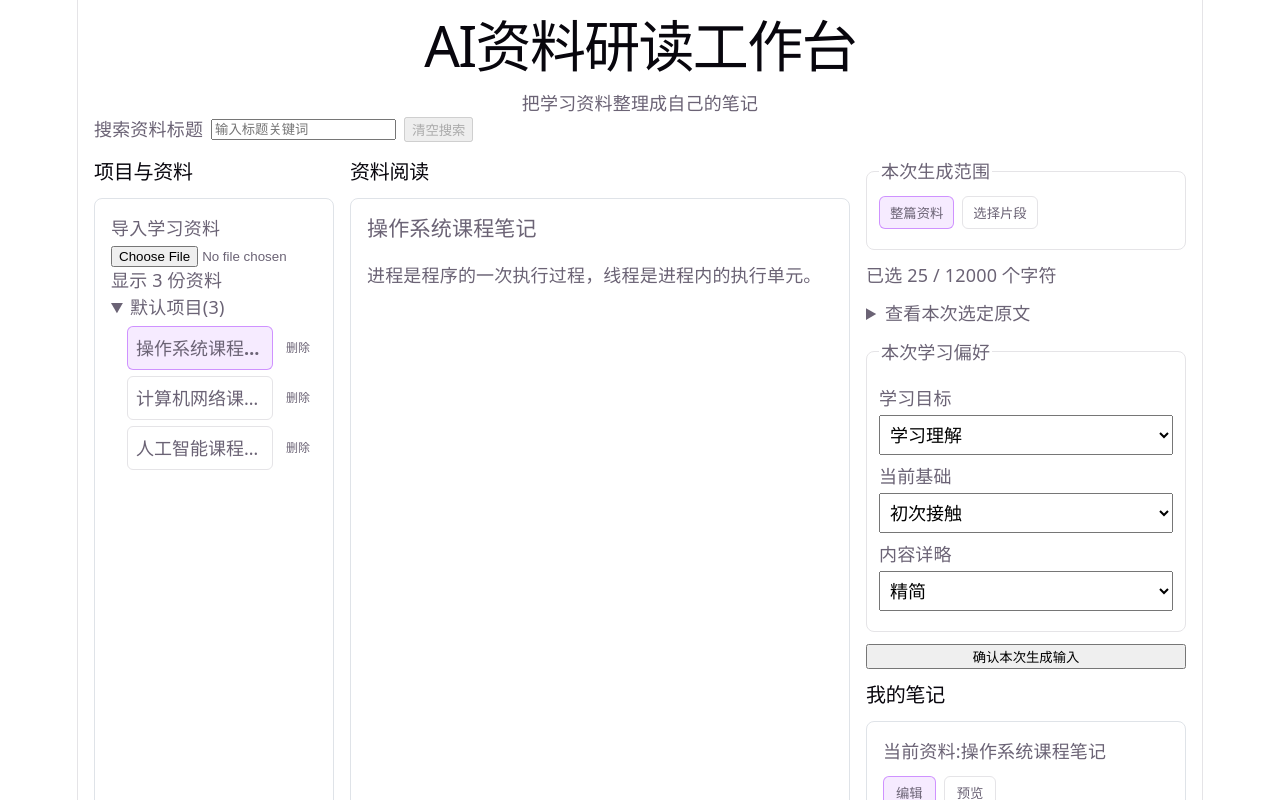
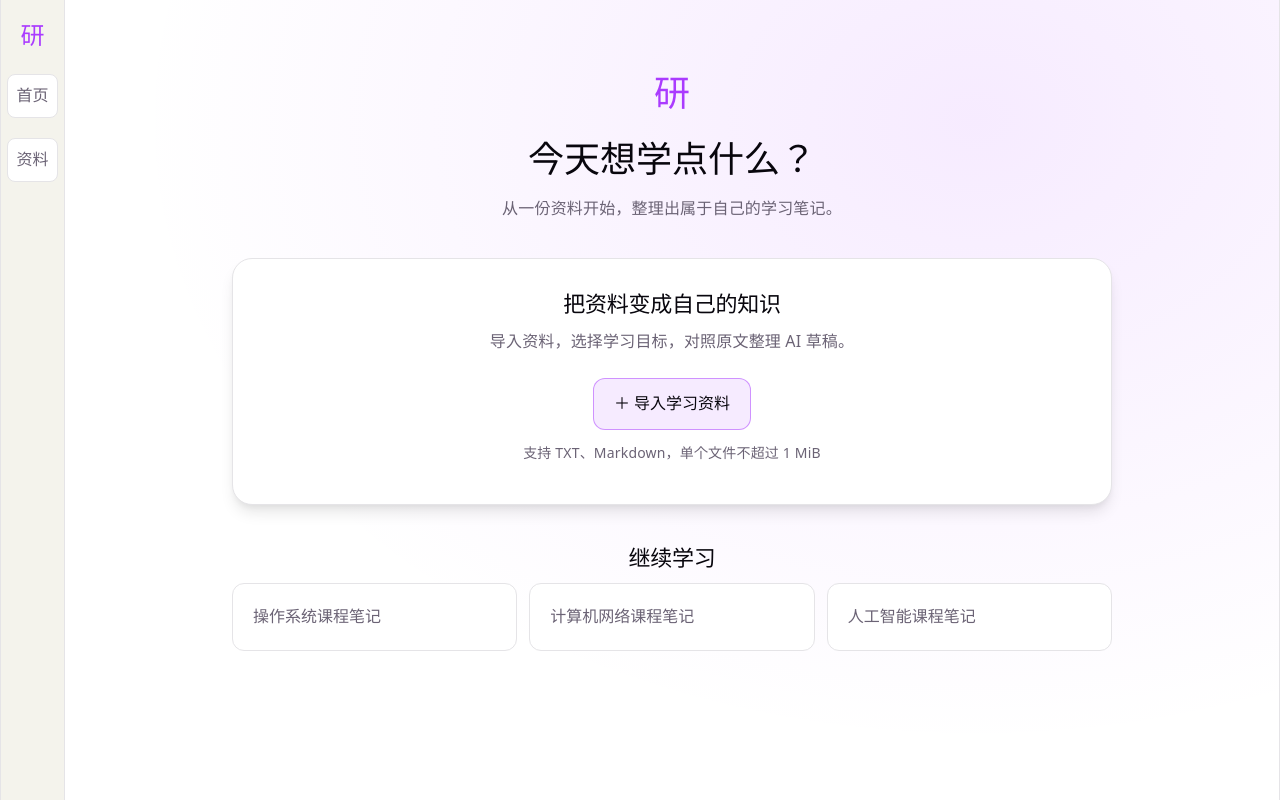
Before and after one commit to yu0-5/study-notes-app, a React (Vite) app: page / in a window 1280 px wide. Shown: the top 800 px of the page. Built offline with nearby package versions, Linux system fonts and the light colour scheme.

Commit message:
feat: 新增学习首页并优化双面板研读布局

```diff
--- a/src/App.css
+++ b/src/App.css
@@ -1,11 +1,17 @@
 .workspace {
+  position: relative;
   display: grid;
-  /* 左侧固定 240px，中间占剩余空间，右侧固定 320px */
-  grid-template-columns: 240px minmax(0, 1fr) 320px;
-  gap: 16px;
-  padding: 16px;
-  min-height:60vh;
-  text-align:left;
+  grid-template-columns: minmax(0, 1.08fr) minmax(0, 1fr);
+  min-height: 0;
+  overflow: hidden;
+  text-align: left;
+}
+
+.workspace--library-open {
+  grid-template-columns:
+    320px
+    minmax(0, 1.08fr)
+    minmax(0, 1fr);
 }
 
 .workspace-column {
@@ -263,3 +269,234 @@
   white-space: pre-wrap;
   overflow-wrap: anywhere;
 }
+
+.app-shell {
+  display: grid;
+  grid-template-columns: 64px minmax(0, 1fr);
+  height: 100%;
+  font-size: 16px;
+  line-height: 1.6;
+}
+
+.app-rail {
+  display: flex;
+  flex-direction: column;
+  align-items: center;
+  gap: 20px;
+  padding: 16px 6px;
+  border-right: 1px solid var(--border);
+  background: var(--code-bg);
+}
+
+.app-brand {
+  font-size: 24px;
+  font-weight: 700;
+  color: var(--accent);
+}
+
+.app-rail button {
+  width: 100%;
+  padding: 8px 0;
+  border: 1px solid var(--border);
+  border-radius: 8px;
+  background: var(--bg);
+  color: inherit;
+  font: inherit;
+  cursor: pointer;
+}
+
+.app-rail button[aria-expanded="true"] {
+  background: var(--accent-bg);
+  border-color: var(--accent-border);
+}
+
+.app-main {
+  display: grid;
+  grid-template-rows: 64px minmax(0, 1fr);
+  min-width: 0;
+  min-height: 0;
+}
+
+.app-header {
+  display: flex;
+  align-items: center;
+  gap: 24px;
+  min-width: 0;
+  padding: 0 24px;
+  border-bottom: 1px solid var(--border);
+}
+
+.app-header h1 {
+  flex-shrink: 0;
+  margin: 0;
+  font-size: 20px;
+  line-height: 1.4;
+  letter-spacing: normal;
+}
+
+.app-header p {
+  min-width: 0;
+  overflow: hidden;
+  white-space: nowrap;
+  text-overflow: ellipsis;
+}
+
+.workspace > .workspace-column {
+  min-height: 0;
+  padding: 20px;
+  overflow: auto;
+  box-sizing: border-box;
+}
+
+.workspace > .workspace-column + .workspace-column {
+  border-left: 1px solid var(--border);
+}
+
+.assistant-column > * {
+  flex-shrink: 0;
+}
+
+.assistant-column textarea {
+  width: 100%;
+  box-sizing: border-box;
+}
+
+.document-library {
+  min-width: 0;
+  min-height: 0;
+  width: 100%;
+  padding: 16px;
+  overflow: auto;
+  box-sizing: border-box;
+  background: var(--bg);
+  border-right: 1px solid var(--border);
+}
+
+.document-library[hidden] {
+  display: none;
+}
+
+.library-header {
+  display: flex;
+  align-items: center;
+  justify-content: space-between;
+  margin-bottom: 16px;
+}
+
+.document-library .workspace-toolbar {
+  padding: 0;
+  margin-bottom: 16px;
+}
+
+.document-library input {
+  max-width: 100%;
+  box-sizing: border-box;
+}
+
+.app-main--home {
+  display: block;
+  overflow: auto;
+}
+
+.app-header[hidden],
+.workspace[hidden] {
+  display: none;
+}
+
+.home-page {
+  min-height: 100%;
+  padding: 64px 24px;
+  box-sizing: border-box;
+  background:
+    radial-gradient(
+      ellipse at 75% 15%,
+      var(--accent-bg),
+      transparent 65%
+    ),
+    var(--bg);
+}
+
+.home-content {
+  max-width: 880px;
+  margin: 0 auto;
+}
+
+.home-intro {
+  margin-bottom: 36px;
+  text-align: center;
+}
+
+.home-mark {
+  font-size: 36px;
+  font-weight: 700;
+  color: var(--accent);
+}
+
+.home-intro h1 {
+  margin: 12px 0;
+  font-size: clamp(26px, 3vw, 36px);
+  line-height: 1.4;
+  letter-spacing: normal;
+}
+
+.home-upload {
+  padding: 32px;
+  border: 1px solid var(--border);
+  border-radius: 20px;
+  background: var(--bg);
+  box-shadow: var(--shadow);
+}
+
+.home-upload h2,
+.home-library h2 {
+  margin-bottom: 12px;
+  font-size: 22px;
+}
+
+.home-import {
+  margin: 24px 0 12px;
+  padding: 12px 20px;
+  border: 1px solid var(--accent-border);
+  border-radius: 12px;
+  background: var(--accent-bg);
+  color: var(--text-h);
+  font: inherit;
+  cursor: pointer;
+}
+
+.home-import:disabled {
+  opacity: 0.6;
+  cursor: not-allowed;
+}
+
+.home-hint {
+  margin-bottom: 8px;
+  font-size: 14px;
+}
+
+.home-library {
+  margin-top: 40px;
+}
+
+.home-documents {
+  display: grid;
+  grid-template-columns: repeat(auto-fit, minmax(200px, 1fr));
+  gap: 12px;
+}
+
+.home-document {
+  min-width: 0;
+  padding: 20px;
+  border: 1px solid var(--border);
+  border-radius: 12px;
+  background: var(--bg);
+  color: inherit;
+  font: inherit;
+  text-align: left;
+  overflow-wrap: anywhere;
+  cursor: pointer;
+}
+
+.home-document:hover {
+  border-color: var(--accent-border);
+}
--- a/src/App.tsx
+++ b/src/App.tsx
@@ -23,6 +23,8 @@ import {
   type GeneratedDraft,
  } from './services/generationApi';
 import { GenerationDraftPanel } from './components/GenerationDraftPanel';
+import { HomePage } from './components/HomePage';
+
  //用于比较的快照函数
  function createWorkspaceSnapshot(
   documents: StudyDocument[],
@@ -80,6 +82,8 @@ function App() {
   const selectedDocument = documents.find((doc) => doc.id === selectedId);
   const note = notesById[selectedId] ?? '';
   const [searchQuery, setSearchQuery] = useState('');
+  const [isLibraryOpen, setIsLibraryOpen] = useState(false);
+  const [view, setView] = useState<'home' | 'workspace'>('home');
   const [generationRange, setGenerationRange] =
     useState<GenerationRange | null>(null);
   const [preferences, setPreferences] =
@@ -239,6 +243,8 @@ function App() {
       setSaveMessage('');
 
       setImportMessage(`已导入:${newDocument.title}`);
+      setIsLibraryOpen(false);
+      setView('workspace');
     } catch (error) {
       console.error('读取文件失败', error);
       setImportMessage('读取文件失败，请检查文件格式或内容');
@@ -422,11 +428,88 @@ useEffect(() => {
   };
 },[hasUnsavedChanges, hasCandidateEdits]);
 
-return(
-  <div>
+  return (
+    <div className="app-shell">
+      <nav className="app-rail" aria-label="工作台工具">
+        <span className="app-brand" title="AI资料研读工作台">
+          研
+        </span>
+
+        <button
+          type="button"
+          aria-current={view === 'home' ? 'page' : undefined}
+          onClick={() => setView('home')}
+        >
+          首页
+        </button>
+
+        <button
+          type="button"
+          aria-expanded={isLibraryOpen}
+          aria-controls="document-library"
+          onClick={() => {
+            setView('workspace');
+            setIsLibraryOpen(
+              view === 'home' ? true : !isLibraryOpen
+            );
+          }}
+        >
+          资料
+        </button>
+      </nav>
+
+      <div
+        className={
+          view === 'home'
+            ? 'app-main app-main--home'
+            : 'app-main'
+        }
+      >
+        {view === 'home' && (
+          <HomePage
+            documents={documents}
+            disabled={isReadingFile || Boolean(loadError)}
+            message={loadError || importMessage}
+            onImport={handleReadNotes}
+            onOpenDocument={(id) => {
+              handleSelectDocument(id);
+              setIsLibraryOpen(false);
+              setView('workspace');
+            }}
+          />
+        )}
+        <header className="app-header" hidden={view === 'home'}>
           <h1>AI资料研读工作台</h1>
-    <p>把学习资料整理成自己的笔记</p>
-    <div className="workspace-toolbar">
+          <p>{selectedDocument?.title ?? '请选择或导入学习资料'}</p>
+        </header>
+
+
+    <div
+      className={
+        isLibraryOpen
+          ? 'workspace workspace--library-open'//资料栏展开时，给工作区增加一个类名，CSS 据此切换列数
+          : 'workspace'
+      }
+      hidden={view === 'home'}
+    >
+      <section
+        id="document-library"
+        className="document-library"
+        aria-label="资料管理"
+        hidden={!isLibraryOpen}
+      >
+        <div className="library-header">
+          <strong>资料管理</strong>
+
+          <button
+            type="button"
+            onClick={() => setIsLibraryOpen(false)}
+          >
+            收起
+          </button>
+        </div>
+
+        {<div className="workspace-toolbar">
           <label htmlFor="document-search">搜索资料标题</label>
 
           <input
@@ -444,10 +527,9 @@ return(
           >
               清空搜索
           </button>
-    </div>
+        </div>}
 
-    <div className="workspace">
-      <DocumentSidebar
+        {<DocumentSidebar
           documents={visibleDocuments}
           selectedId={selectedId}
           importMessage={importMessage}
@@ -458,10 +540,12 @@ return(
           projects={initialProjects}
           deleteDisabled={Boolean(loadError) || isReadingFile}
           onDelete={handleDeleteDocument}
-/>
+/>}
+      </section>
+
 
       <DocumentReader document={selectedDocument} />
-      <div className="workspace-column">
+      <div className="workspace-column assistant-column">
         <GenerationRangePicker
           document={selectedDocument}
           range={activeRange}
@@ -592,7 +676,8 @@ return(
           </div>
         </div>
       </div>
-  )
+    </div>
+  );
 }
 
-export default App
+export default App;
--- /dev/null
+++ b/src/components/HomePage.tsx
@@ -0,0 +1,89 @@
+import { useRef } from 'react';
+import type { StudyDocument } from '../types/document';
+
+
+type HomePageProps = {
+  documents: StudyDocument[];
+  disabled: boolean;
+  message: string;
+  onImport: (file: File) => void;
+  onOpenDocument: (id: string) => void;
+};
+
+export function HomePage({
+  documents,
+  disabled,
+  message,
+  onImport,
+  onOpenDocument,
+}: HomePageProps) {
+  const fileInputRef = useRef<HTMLInputElement>(null);
+
+  return (
+    <main className="home-page">
+      <div className="home-content">
+        <header className="home-intro">
+          <span className="home-mark" aria-hidden="true">研</span>
+          <h1>今天想学点什么？</h1>
+          <p>从一份资料开始，整理出属于自己的学习笔记。</p>
+        </header>
+
+        <section className="home-upload" aria-label="导入学习资料">
+          <h2>把资料变成自己的知识</h2>
+          <p>导入资料，选择学习目标，对照原文整理 AI 草稿。</p>
+
+          <input
+            ref={fileInputRef}
+            type="file"
+            accept=".txt,.md"
+            hidden
+            disabled={disabled}
+            onChange={(event) => {
+              const file = event.target.files?.[0];
+              event.target.value = '';
+
+              if (file) {
+                onImport(file);
+              }
+            }}
+          />
+
+          <button
+            className="home-import"
+            type="button"
+            disabled={disabled}
+            onClick={() => fileInputRef.current?.click()}
+          >
+            ＋ 导入学习资料
+          </button>
+
+          <p className="home-hint">
+            支持 TXT、Markdown，单个文件不超过 1 MiB
+          </p>
+          <p role="status">{message}</p>
+        </section>
+
+        <section className="home-library" aria-label="已有资料">
+          <h2>继续学习</h2>
+
+          {documents.length === 0 ? (
+            <p>还没有资料，从上方导入第一份吧。</p>
+          ) : (
+            <div className="home-documents">
+              {documents.map((document) => (
+                <button
+                  className="home-document"
+                  key={document.id}
+                  type="button"
+                  onClick={() => onOpenDocument(document.id)}
+                >
+                  {document.title}
+                </button>
+              ))}
+            </div>
+          )}
+        </section>
+      </div>
+    </main>
+  );
+}
--- a/src/index.css
+++ b/src/index.css
@@ -51,9 +51,10 @@
 }
 
 #root {
-  width: 1126px;
+  width: 100%;
+  height: 100dvh;
   max-width: 100%;
-  margin: 0 auto;
+  margin: 0 ;
   text-align: center;
   border-inline: 1px solid var(--border);
   min-height: 100svh;
```
Lines whose indentation alone changed are shown as unchanged.
